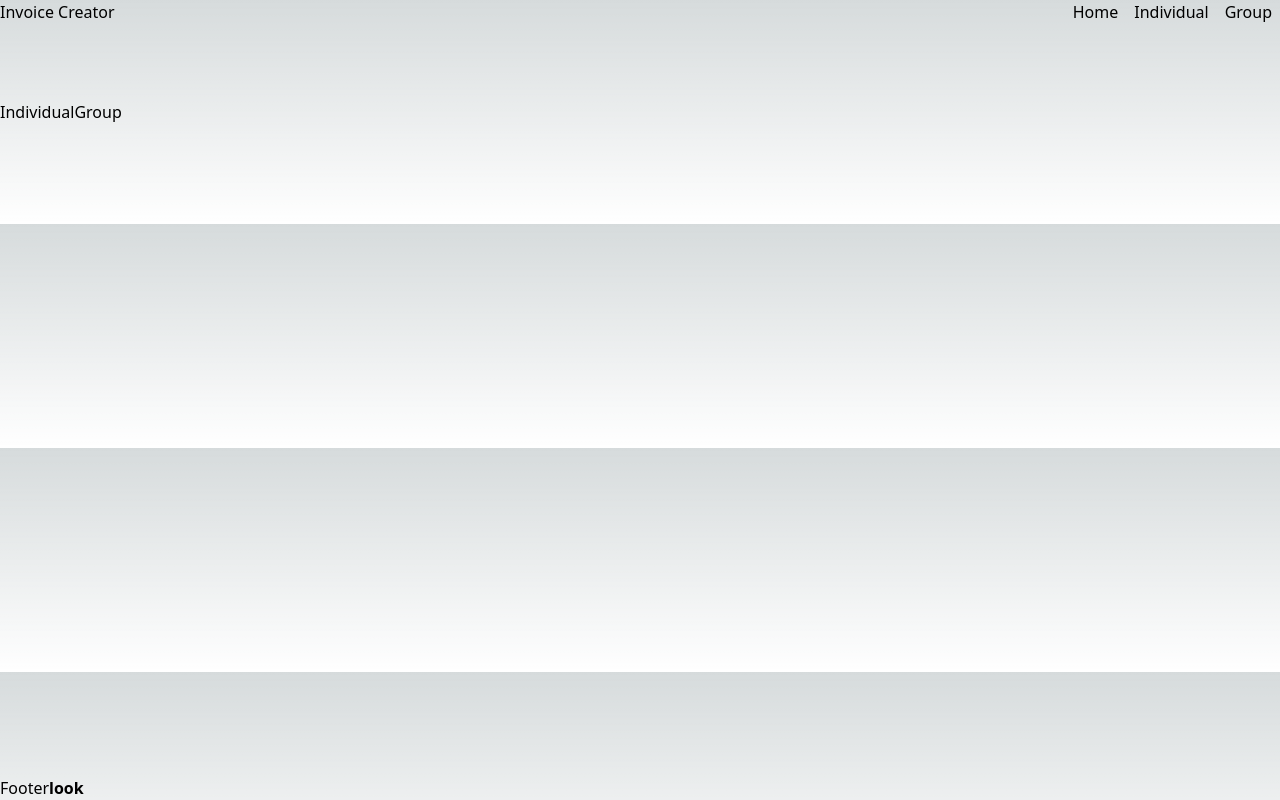
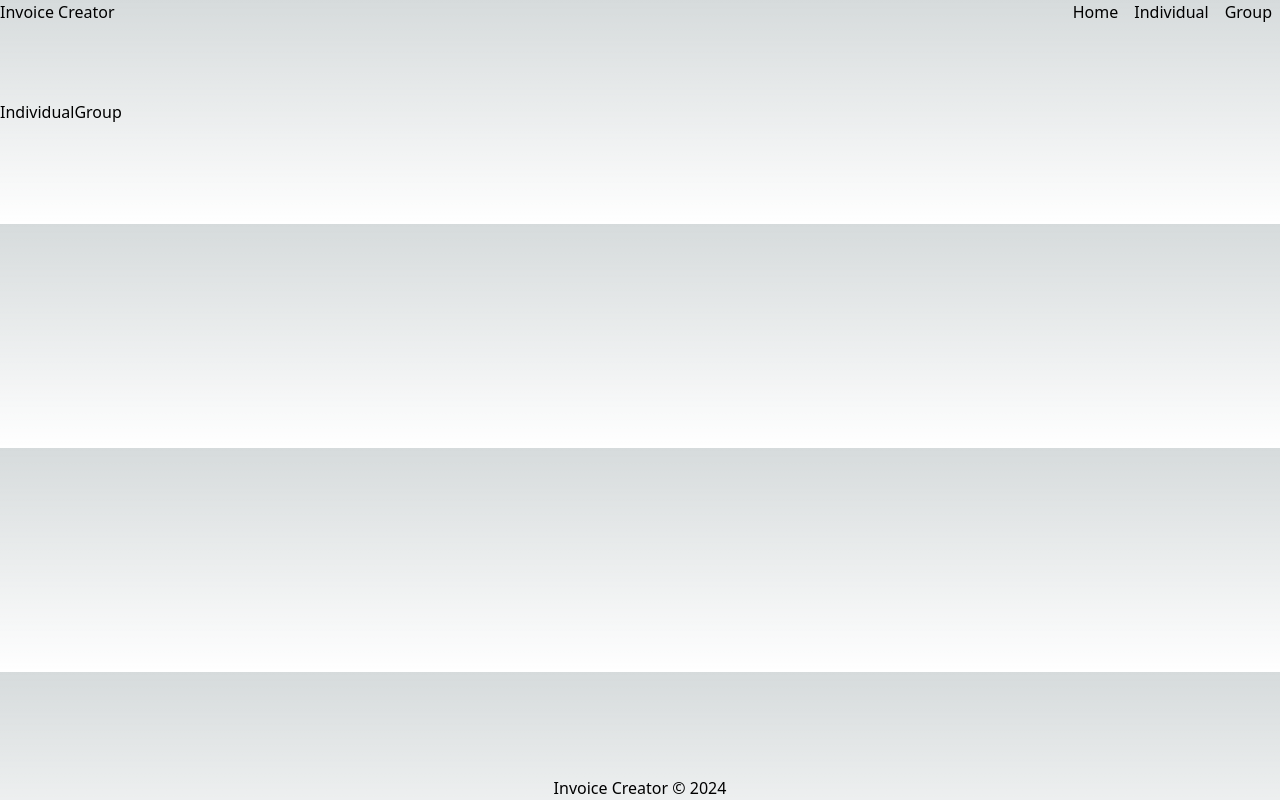
Before and after one commit to osamakashif/Frontend_Invoice_creator, a Next.js app: page / in a window 1280 px wide. Built offline with nearby package versions, Linux system fonts and the light colour scheme.

Commit message:
[feat]: Update Footer.
Update Footer.

```diff
--- a/app/components/footer/Footer.css
+++ b/app/components/footer/Footer.css
@@ -1,4 +1,5 @@
 .footer {
     position: fixed;
     bottom: 0;
+    width: 100%;
 }
--- a/app/components/footer/Footer.tsx
+++ b/app/components/footer/Footer.tsx
@@ -2,11 +2,8 @@ import "./Footer.css";
 
 export const Footer = () => {
   return (
-    <div className="footer">
-      <p>
-        Footer
-        <b>look</b>
-      </p>
+    <div className="footer text-center">
+      <p>Invoice Creator © 2024</p>
     </div>
   );
 };
```
